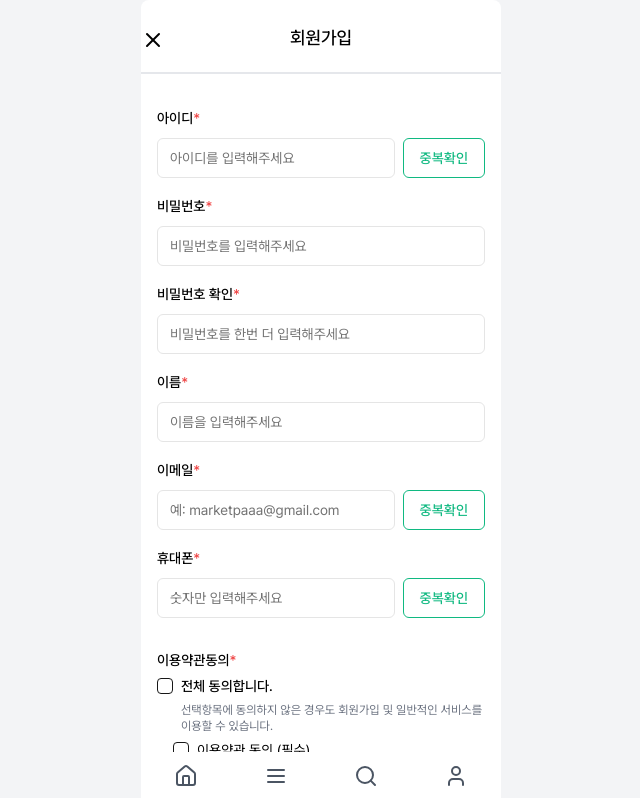
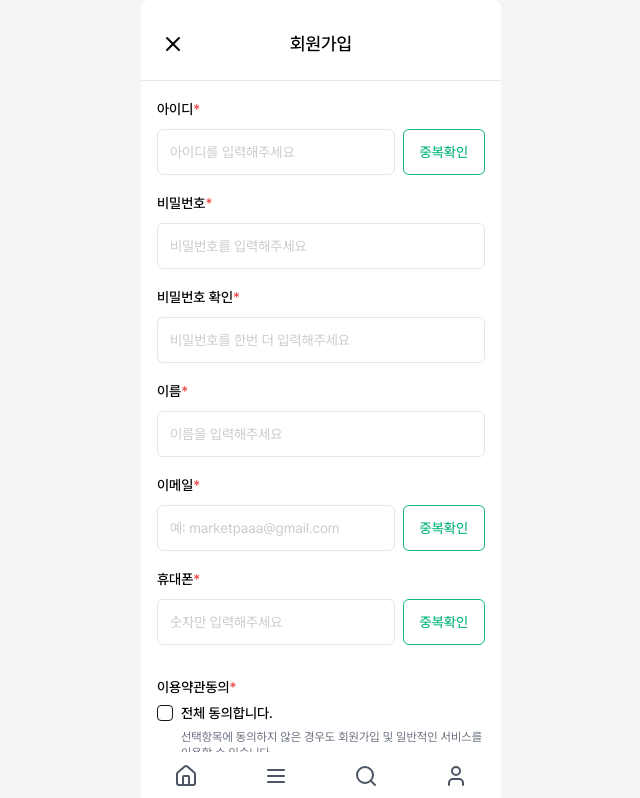
Before and after one commit to feless-martket/FE, a Next.js app: page /signup in a window 1280 px wide. Shown: the top 798 px of the page, without its empty margins (319-959 px from the left). Built offline with nearby package versions, Linux system fonts and the light colour scheme; no server answers.

Commit message:
touch up design

```diff
--- a/feature/signup/Signup.tsx
+++ b/feature/signup/Signup.tsx
@@ -17,6 +17,8 @@ import {
   emailVerification,
 } from "@/feature/signup/authService";
 import { useRouter } from "next/navigation";
+import { cn } from "@/lib/utils";
+import { X } from "lucide-react";
 
 // 폼 유효성 검사 함수
 function validateForm(formData: {
@@ -551,7 +553,16 @@ export default function SignupForm() {
         onConfirm={modal.onConfirm || undefined}
       />
       <div className="mx-auto w-[360px] bg-white">
-        <Header title="회원가입" />
+        <div className={`relative flex h-[40px] items-center justify-center`}>
+          <button
+            className="absolute left-5 flex h-full items-center justify-center"
+            onClick={() => router.back()}
+          >
+            <X size={24} />
+          </button>
+          <div className="text-center text-lg font-medium">회원가입</div>
+        </div>
+        <div className={`mb-4 w-full border-b pt-4`}></div>
         <div className="mx-auto w-[360px] rounded-lg bg-white px-4 pb-[52px]">
           <form className="space-y-4" onSubmit={(e) => e.preventDefault()}>
             {/* 아이디 입력 */}
@@ -559,7 +570,7 @@ export default function SignupForm() {
               <Label htmlFor="id">
                 아이디<span className="text-red-500">*</span>
               </Label>
-              <div className="flex gap-2">
+              <div className="flex h-[46px] gap-2">
                 <Input
                   id="id"
                   placeholder="아이디를 입력해주세요"
@@ -567,11 +578,15 @@ export default function SignupForm() {
                   onChange={(e) =>
                     setFormData({ ...formData, userName: e.target.value })
                   }
+                  className={cn(
+                    `w-full rounded-md text-sm h-full`,
+                    `placeholder:text-[#CCCCCC]`,
+                  )}
                   required
                 />
                 <Button
                   variant="outline"
-                  className="whitespace-nowrap border-emerald-500 text-emerald-500"
+                  className="h-full whitespace-nowrap border-emerald-500 text-emerald-500"
                   onClick={() => handleDuplicateCheck("id")}
                   type="button"
                   disabled={isLoading}
@@ -582,10 +597,11 @@ export default function SignupForm() {
             </div>
 
             {/* 비밀번호 입력 */}
-            <div className="space-y-2">
+            <div className="space-y-2 ">
               <Label htmlFor="password">
                 비밀번호<span className="text-red-500">*</span>
               </Label>
+
               <Input
                 id="password"
                 type="password"
@@ -594,6 +610,10 @@ export default function SignupForm() {
                 onChange={(e) =>
                   setFormData({ ...formData, password: e.target.value })
                 }
+                className={cn(
+                  `w-full rounded-md text-sm h-[46px]`,
+                  `placeholder:text-[#CCCCCC]`,
+                )}
                 required
               />
             </div>
@@ -614,6 +634,10 @@ export default function SignupForm() {
                     confirmPassword: e.target.value,
                   })
                 }
+                className={cn(
+                  `w-full rounded-md text-sm h-[46px]`,
+                  `placeholder:text-[#CCCCCC]`,
+                )}
                 required
               />
             </div>
@@ -630,6 +654,10 @@ export default function SignupForm() {
                 onChange={(e) =>
                   setFormData({ ...formData, name: e.target.value })
                 }
+                className={cn(
+                  `w-full rounded-md text-sm h-[46px]`,
+                  `placeholder:text-[#CCCCCC]`,
+                )}
                 required
               />
             </div>
@@ -639,7 +667,7 @@ export default function SignupForm() {
               <Label htmlFor="email">
                 이메일<span className="text-red-500">*</span>
               </Label>
-              <div className="flex gap-2">
+              <div className="flex h-[46px] gap-2">
                 <Input
                   id="email"
                   type="email"
@@ -649,10 +677,14 @@ export default function SignupForm() {
                     setFormData({ ...formData, email: e.target.value })
                   }
                   required
+                  className={cn(
+                    `w-full rounded-md text-sm h-full`,
+                    `placeholder:text-[#CCCCCC]`,
+                  )}
                 />
                 <Button
                   variant="outline"
-                  className="whitespace-nowrap border-emerald-500 text-emerald-500"
+                  className="h-full whitespace-nowrap border-emerald-500 text-emerald-500"
                   onClick={() => handleDuplicateCheck("email")}
                   type="button"
                   disabled={isLoading}
@@ -661,7 +693,7 @@ export default function SignupForm() {
                 </Button>
               </div>
               {showEmailVerificationInput && (
-                <div className="mt-2 flex gap-2">
+                <div className="mt-2 flex h-[46px] gap-2">
                   <Input
                     placeholder="인증번호를 입력해주세요"
                     value={formData.emailVerificationCode}
@@ -672,10 +704,14 @@ export default function SignupForm() {
                       })
                     }
                     disabled={isLoading || !formData.email}
+                    className={cn(
+                      `w-full rounded-md text-sm h-full`,
+                      `placeholder:text-[#CCCCCC]`,
+                    )}
                   />
                   <Button
                     variant="outline"
-                    className="whitespace-nowrap border-emerald-500 text-emerald-500"
+                    className="h-full whitespace-nowrap border-emerald-500 text-emerald-500"
                     type="button"
                     onClick={handleEmailVerificationConfirm}
                     disabled={isLoading}
@@ -691,7 +727,7 @@ export default function SignupForm() {
               <Label htmlFor="phone">
                 휴대폰<span className="text-red-500">*</span>
               </Label>
-              <div className="flex gap-2">
+              <div className="flex h-[46px] gap-2">
                 <Input
                   id="phone"
                   placeholder="숫자만 입력해주세요"
@@ -699,11 +735,15 @@ export default function SignupForm() {
                   onChange={(e) =>
                     setFormData({ ...formData, phone: e.target.value })
                   }
+                  className={cn(
+                    `w-full rounded-md text-sm h-full`,
+                    `placeholder:text-[#CCCCCC]`,
+                  )}
                   required
                 />
                 <Button
                   variant="outline"
-                  className="whitespace-nowrap border-emerald-500 text-emerald-500"
+                  className="h-full whitespace-nowrap border-emerald-500 text-emerald-500"
                   onClick={() => handleDuplicateCheck("phone")}
                   type="button"
                   disabled={isLoading}
@@ -797,7 +837,7 @@ export default function SignupForm() {
 
             {/* 가입하기 버튼 */}
             <Button
-              className="mt-6 w-full bg-emerald-500 text-white hover:bg-emerald-600"
+              className="mt-6 h-[46px] w-full bg-emerald-500 text-white hover:bg-emerald-600"
               onClick={handleSignup}
               disabled={isLoading}
             >
```
